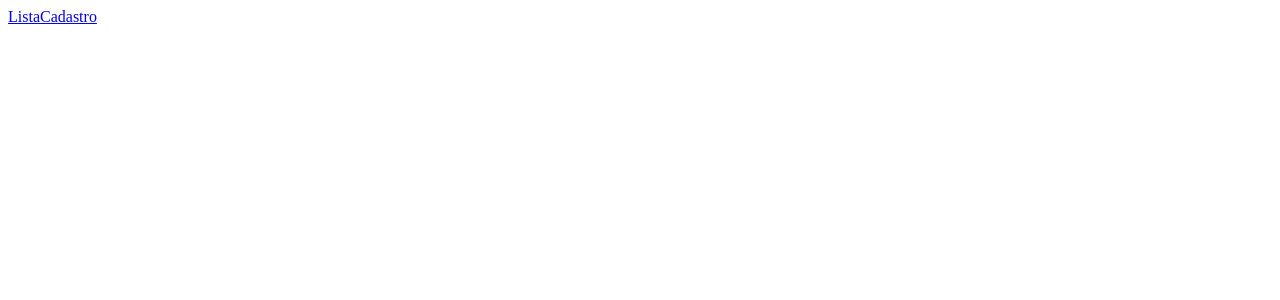
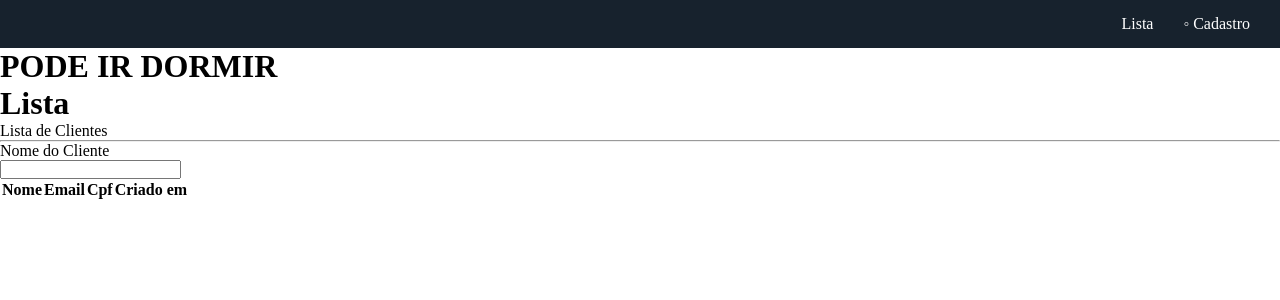
Before and after one commit to wigorbh/TSA, a Vue app: page / in a window 1280 px wide. Shown: the top 300 px of the page. Built offline with nearby package versions, Linux system fonts and the light colour scheme.

Commit message:
Work in props to component list render user Registed

```diff
--- a/src/App.vue
+++ b/src/App.vue
@@ -1,8 +1,8 @@
 <template>
   <div id="app">
     <div id="nav">
-      <router-link :to="{name: 'list'}">Lista</router-link>
-      <router-link :to="{name: 'register'}">Cadastro</router-link>
+      <router-link class="anchor" :to="{name: 'list', params:{age}}">Lista</router-link>
+      <router-link class="anchor" :to="{name: 'register'}">&#9702; Cadastro</router-link>
     </div>
     <router-view />
   </div>
@@ -11,12 +11,29 @@
 export default {
   data(){
     return {
-      age: 1
+      age: "teste"
     }
   }
 }
 </script>
 <style lang="scss">
+* {
+  margin: 0;
+  padding: 0;
+}
 
+#nav {
+  align-items: center;
+  background: #17222D;
+  display: flex;
+  height: 3rem;
+  justify-content: flex-end;
+  width: 100%;
+}
 
+.anchor {
+  margin-right: 30px;
+  color: #fff;
+  text-decoration: none;
+}
 </style>
--- a/src/views/Form.vue
+++ b/src/views/Form.vue
@@ -1,6 +1,8 @@
 <template>
   <div class="register">
-    <h1 class="">Cadastro</h1>
+    <div class="title-register">
+      <h1 class="title-align">Cadastro</h1>
+    </div>
     <div class="container">
       <label class="label">Nome</label>
       <input v-model="name" class="input" type="text" />
@@ -90,7 +92,7 @@
       <hr />
       <div>
         <p>Seu cartão será debitado em R$ 49,00</p>
-        <button class="button-submit">REALIZAR MATRÍCULA</button>
+        <button @click="share"  class="button-submit">REALIZAR MATRÍCULA</button>
         <p>Informações seguras e criptografadas</p>
       </div>
     </div>
@@ -135,7 +137,7 @@ export default {
         "2029",
         "2030",
       ],
-      name: "",
+      name: "deu certo",
       email: "",
       cpf: 0,
       street: "",
@@ -158,6 +160,9 @@ export default {
         return; // enviar para o back-end;
       }
     },
+    share(){
+      this.$router.push({ name: "list", params: {data: this.name}});
+    }
   },
   components: {
     Footer,
@@ -227,9 +232,13 @@ export default {
   box-shadow: rgb(23, 156, 14) 2px 2px;
 }
 
-// .a {
-//   background: #dde0e2;
-//   height: 4.5rem;
-//   margin-left: 15%;
-// }
+.title-register {
+  background: #EFF4F9;
+  height: 6rem;
+  // margin-left: 15%;
+}
+.title-align {
+  text-align: center;
+
+}
 </style>
--- a/src/views/List.vue
+++ b/src/views/List.vue
@@ -1,17 +1,45 @@
 <template>
   <div>
-    {{age}}
+    <h1>PODE IR DORMIR {{usersRegistered}} </h1>
+    <h1>Lista</h1>
+    <p>Lista de Clientes</p>
+    <hr />
+    <p>Nome do Cliente</p>
+    <input type="text" />
+
+    <table>
+      <tr>
+        <th>Nome</th>
+        <th>Email</th>
+        <th>Cpf</th>
+        <th>Criado em</th>
+      </tr>
+      <tr v-for="obj in object" :key="obj.date">
+        <td>{{ name }}</td>
+        <td>{{ email }}</td>
+        <td>{{ cpf }}</td>
+        <td>{{ date }}</td>
+      </tr>
+    </table>
   </div>
 </template>
 
 <script>
-  export default {
-    props:{
-      age: { type: Number }
+export default {
+  name: "List",
+  data(){
+    return {
+      usersRegistered: []
     }
+  },
+  // props: {
+  //   age: { type: String },
+  // },
+  created(){
+    this.usersRegistered = this.$route.params.data
   }
+};
 </script>
 
 <style lang="scss" scoped>
-
 </style>
```
